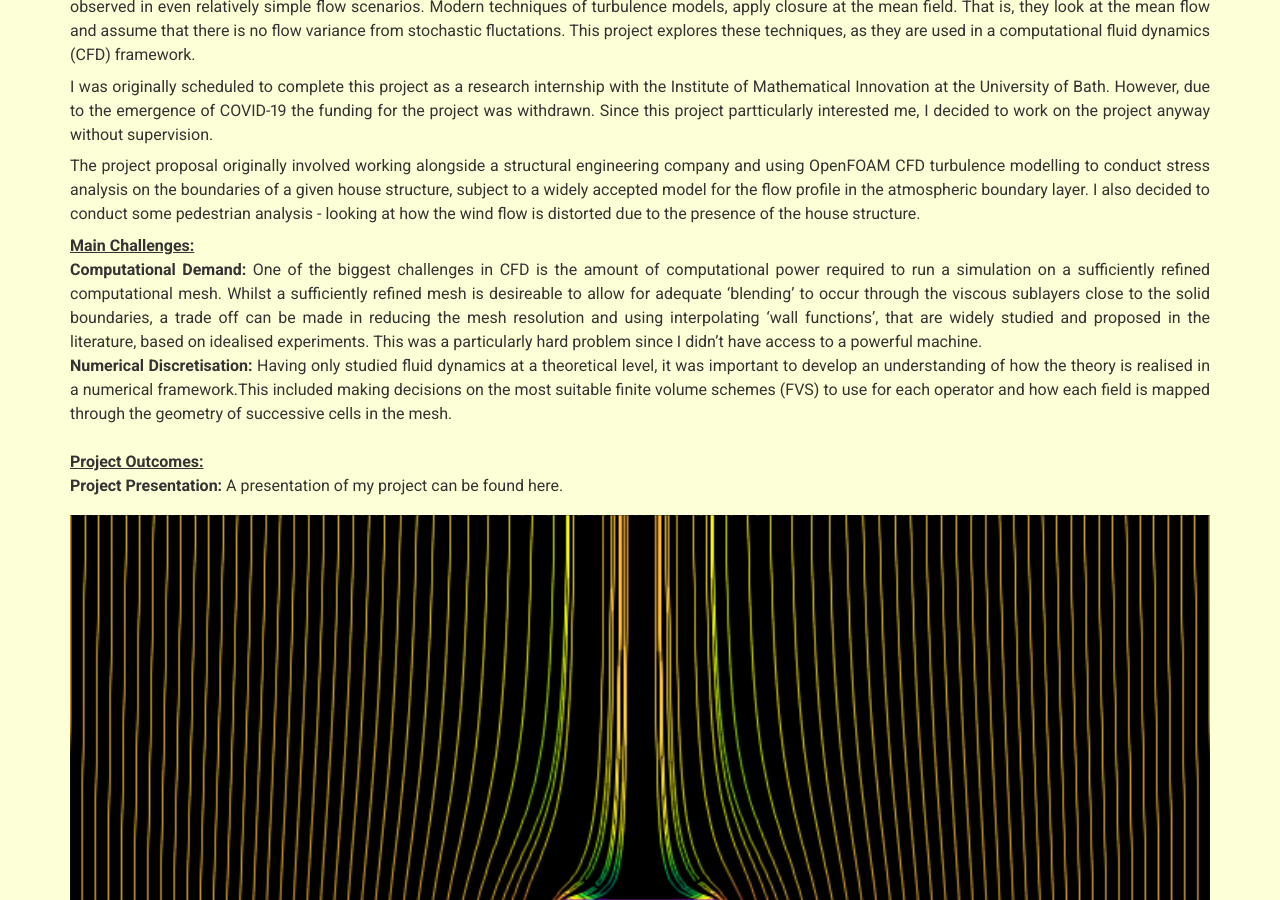
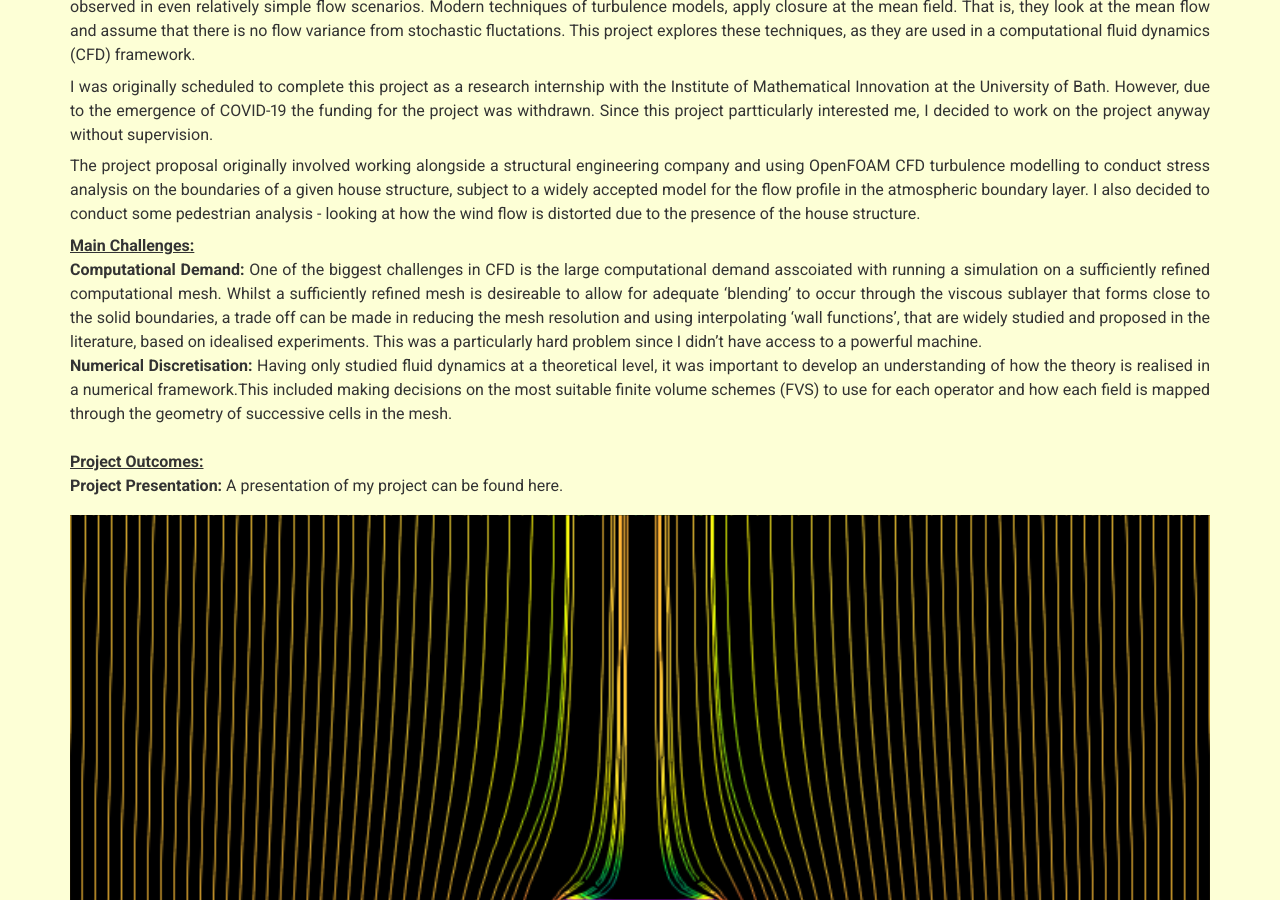
Before and after one commit to WilliamManley/WilliamManley.github.io, a Jekyll site: the page built from index.md, in a window 1280 px wide and 900 px high, scrolled down 3028 px. Built offline with Jekyll 4.4.1, drawn with Linux system fonts in a browser that asks for light colours; nearby versions of some CDN libraries.

Commit message:
updated CFD Project description

```diff
--- a/_data/projects.yml
+++ b/_data/projects.yml
@@ -68,8 +68,8 @@
 
    <u><b>Main Challenges:</b></u> <br>
    **Computational Demand:**
-   One of the biggest challenges in CFD is the amount of computational power required to run a simulation on a sufficiently refined computational mesh. Whilst a sufficiently
-   refined mesh is desireable to allow for adequate 'blending' to occur through the viscous sublayers close to the solid boundaries, a trade off can be made in reducing the
+   One of the biggest challenges in CFD is the large computational demand asscoiated with running a simulation on a sufficiently refined computational mesh. Whilst a sufficiently
+   refined mesh is desireable to allow for adequate 'blending' to occur through the viscous sublayer that forms close to the solid boundaries, a trade off can be made in reducing the
    mesh resolution and using interpolating 'wall functions', that are widely studied and proposed in the literature, based on idealised experiments. This was a particularly
    hard problem since I didn't have access to a powerful machine. <br>
    **Numerical Discretisation:**
```
